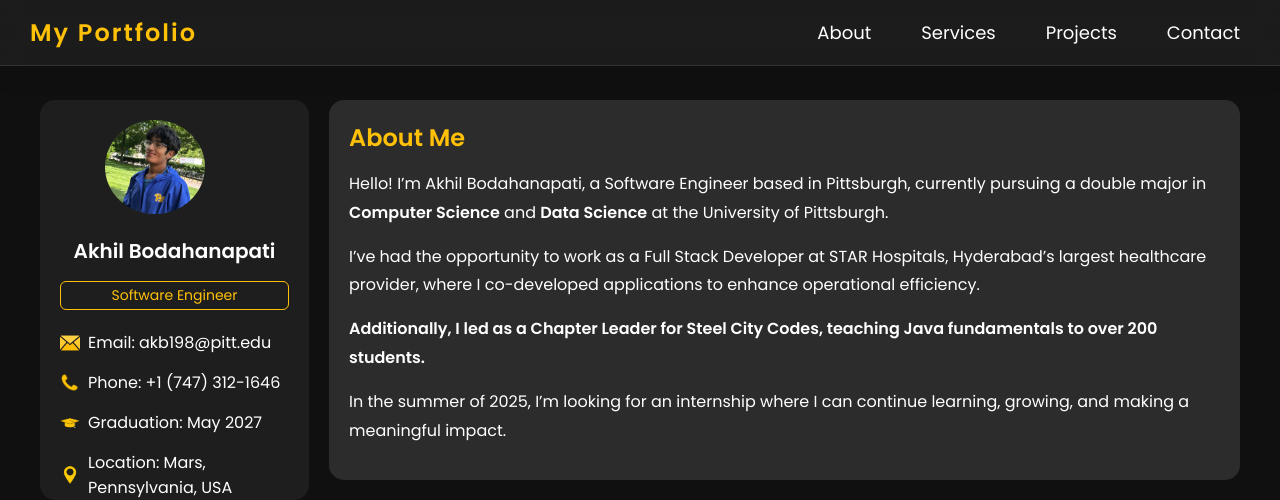
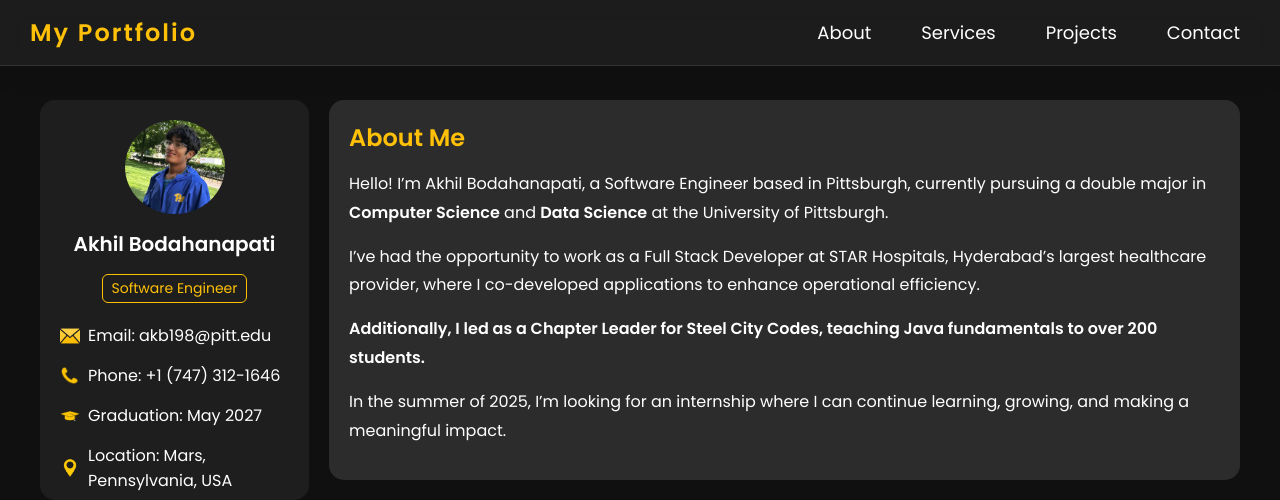
Before and after one commit to AkhilBod/AkhilBod.github.io, a plain HTML site: page index.html in a window 1280 px wide. Shown: the top 500 px of the page. Drawn offline with Linux system fonts and the light colour scheme.

Commit message:
Update style.css

```diff
--- a/style.css
+++ b/style.css
@@ -1,3 +1,4 @@
+
 /* Reset */
 * {
   margin: 0;
@@ -96,10 +97,15 @@ body {
 }
 
 /* Sidebar profile section */
+.profile {
+  display: flex;
+  flex-direction: column;
+  align-items: center;
+}
+
 .profile .avatar {
   width: 100px;
   border-radius: 50%;
-  margin-left: 45px;
   background-color: #333;
 }
 
```
